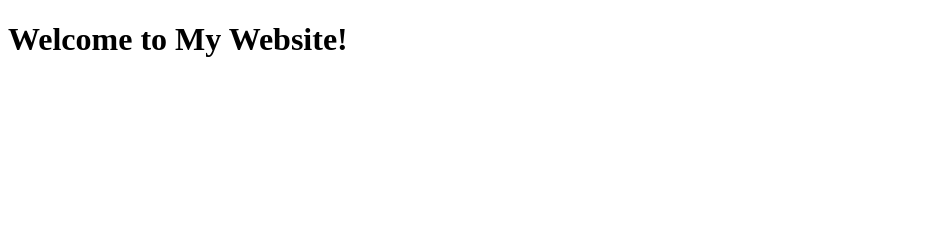
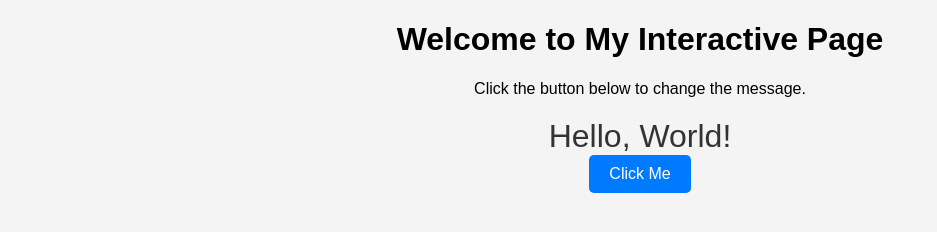
Before and after one commit to Sumitchavan6/samplewebsite1, a plain HTML site: page index.html in a window 1280 px wide. Shown: the whole page, without its empty margins (0-937 px from the left). Drawn offline with Linux system fonts and the light colour scheme.

Commit message:
initial commit

```diff
--- a/index.html
+++ b/index.html
@@ -1,5 +1,55 @@
 <!DOCTYPE html>
-<html>
-<head><title>Welcome</title></head>
-<body><h1>Welcome to My Website!</h1></body>
+<html lang="en">
+<head>
+  <meta charset="UTF-8">
+  <meta name="viewport" content="width=device-width, initial-scale=1.0">
+  <title>Interactive Webpage</title>
+  <style>
+    body {
+      font-family: Arial, sans-serif;
+      text-align: center;
+      background-color: #f4f4f4;
+    }
+    #displayText {
+      font-size: 2em;
+      color: #333;
+      margin-top: 20px;
+    }
+    .button {
+      padding: 10px 20px;
+      font-size: 1em;
+      color: white;
+      background-color: #007BFF;
+      border: none;
+      border-radius: 5px;
+      cursor: pointer;
+      transition: background-color 0.3s ease;
+    }
+    .button:hover {
+      background-color: #0056b3;
+    }
+  </style>
+</head>
+<body>
+
+  <h1>Welcome to My Interactive Page</h1>
+  <p>Click the button below to change the message.</p>
+  <div id="displayText">Hello, World!</div>
+
+  <button class="button" onclick="changeMessage()">Click Me</button>
+
+  <script>
+    function changeMessage() {
+      const displayText = document.getElementById("displayText");
+      if (displayText.innerText === "Hello, World!") {
+        displayText.innerText = "You clicked the button!";
+        displayText.style.color = "green";
+      } else {
+        displayText.innerText = "Hello, World!";
+        displayText.style.color = "#333";
+      }
+    }
+  </script>
+
+</body>
 </html>
```
